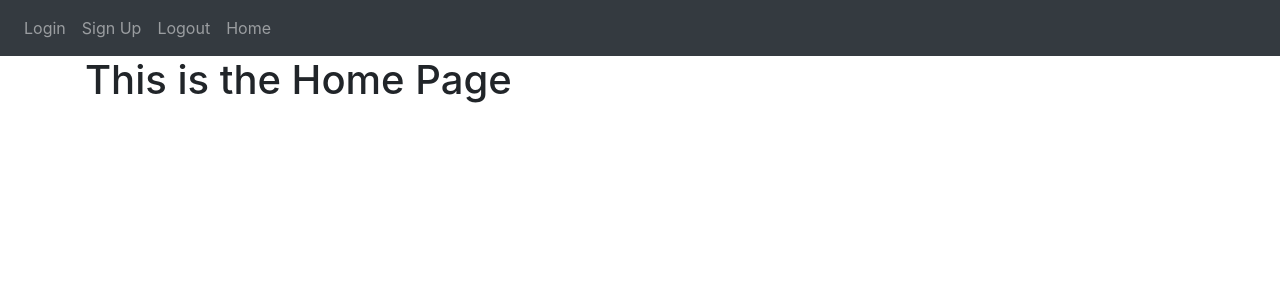
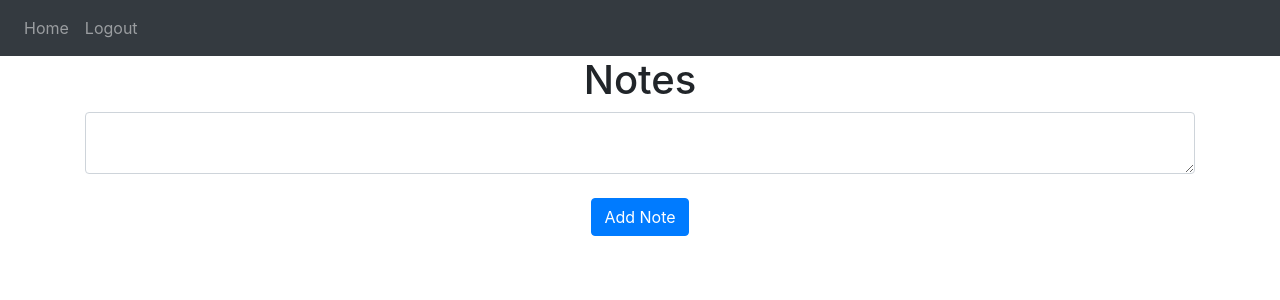
Before and after one commit to NRenella/MovieListWebbApp, a Flask app: page / in a window 1280 px wide. Shown: the top 300 px of the page. Run offline with Flask 3, Linux system fonts and the light colour scheme; the visitor is signed in with stand-in values (Sample User, id 1); data that the repository does not hold is empty; some libraries are stand-ins or nearby versions.

Commit message:
Main Template Complete

```diff
--- a/website/auth.py
+++ b/website/auth.py
@@ -24,7 +24,7 @@ def login():
         else:
             flash('Email does not exist.',category='error')
 
-    return render_template("login.html")
+    return render_template("login.html", user=current_user)
 
 @auth.route('/logout')
 @login_required
@@ -59,4 +59,4 @@ def sign_up():
             flash('Account created!', category='success')
             return redirect(url_for('views.home'))
 
-    return render_template("sign_up.html")
+    return render_template("sign_up.html", user=current_user)
--- /dev/null
+++ b/website/static/index.js
@@ -0,0 +1,8 @@
+function deleteNote(noteId){
+    fetch('/delete-note',{
+        method:'POST',
+        body: JSON.stringify({noteId: noteId})
+    }).then((_res) => {
+        window.location.href = "/"
+    });
+}
--- a/website/templates/base.html
+++ b/website/templates/base.html
@@ -24,10 +24,13 @@
             </button>
             <div class="collapse navbar-collapse" id="navbar">
                 <div class="navbar-nav">
+                    {% if user.is_authenticated %}
+                    <a class="nav-item nav-link" id="home" href="/">Home</a>
+                    <a class="nav-item nav-link" id="logout" href="/logout">Logout</a>
+                    {% else %}
                     <a class="nav-item nav-link" id="login" href="/login">Login</a>
                     <a class="nav-item nav-link" id="signUp" href="/sign-up">Sign Up</a>
-                    <a class="nav-item nav-link" id="logout" href="/logout">Logout</a>
-                    <a class="nav-item nav-link" id="home" href="/">Home</a>
+                    {% endif %}
                 </div>
             </div>
         </nav>
@@ -73,5 +76,11 @@
             integrity="sha384-JZR6Spejh4U02d8jOt6vLEHfe/JQGiRRSQQxSfFWpi1MquVdAyjUar5+76PVCmYl"
             crossorigin="anonymous"
         ></script>
+
+        <script
+            type="text/javascript"
+            src="{{ url_for('static', filename='index.js') }}"
+        ></script>
+
     </body>
 </html>
--- a/website/templates/home.html
+++ b/website/templates/home.html
@@ -1,5 +1,24 @@
 {% extends "base.html" %} {% block title %}Home{% endblock %}
 
 {% block content %}
-<h1>This is the Home Page</h1>
+<h1 align="center">Notes</h1>
+<ul class="list-group list-group-flush" id="notes">
+    {% for note in user.notes %}
+    <li class="list-group-item">{{ note.data }}
+        <button type="button" class="close" onClick="deleteNote({{ note.id }})">
+            <span aria-hidden="true">&times;</span>
+        </button>
+    </li>
+    {% endfor %}
+</ul>
+<form method="POST">
+    <textarea name="note" id="note" class="form-control"></textarea>
+    <br />
+    <div align="center">
+        <button type="submit" class="btn btn-primary">Add Note</button>
+    </div>
+</form>
+
+
+
 {% endblock %}
--- a/website/views.py
+++ b/website/views.py
@@ -1,9 +1,33 @@
-from flask import Blueprint, render_template
+from flask import Blueprint, render_template, request, flash, jsonify
 from flask_login import login_required, current_user
+from . import db
+from .models import Note
+import json
 
 views = Blueprint('views', __name__)
 
-@views.route('/')
+@views.route('/', methods=['GET','POST'])
 @login_required
 def home():
-    return render_template("home.html")
+    if request.method == 'POST':
+        note = request.form.get('note')
+        if len(note) < 1:
+            flash('Note is too short!', category='error')
+        else:
+            new_note = Note(data=note, user_id=current_user.id)
+            db.session.add(new_note)
+            db.session.commit()
+            flash('Note added!', category='success')
+    return render_template("home.html", user=current_user)
+
+@views.route('/delete-note',methods=['POST'])
+def delete_note():
+    note = json.loads(request.data)
+    noteId = note['noteId']
+    note = Note.query.get(noteId)
+    if note:
+        if note.user_id == current_user.id:
+            db.session.delete(note)
+            db.session.commit()
+
+    return jsonify({})
```
